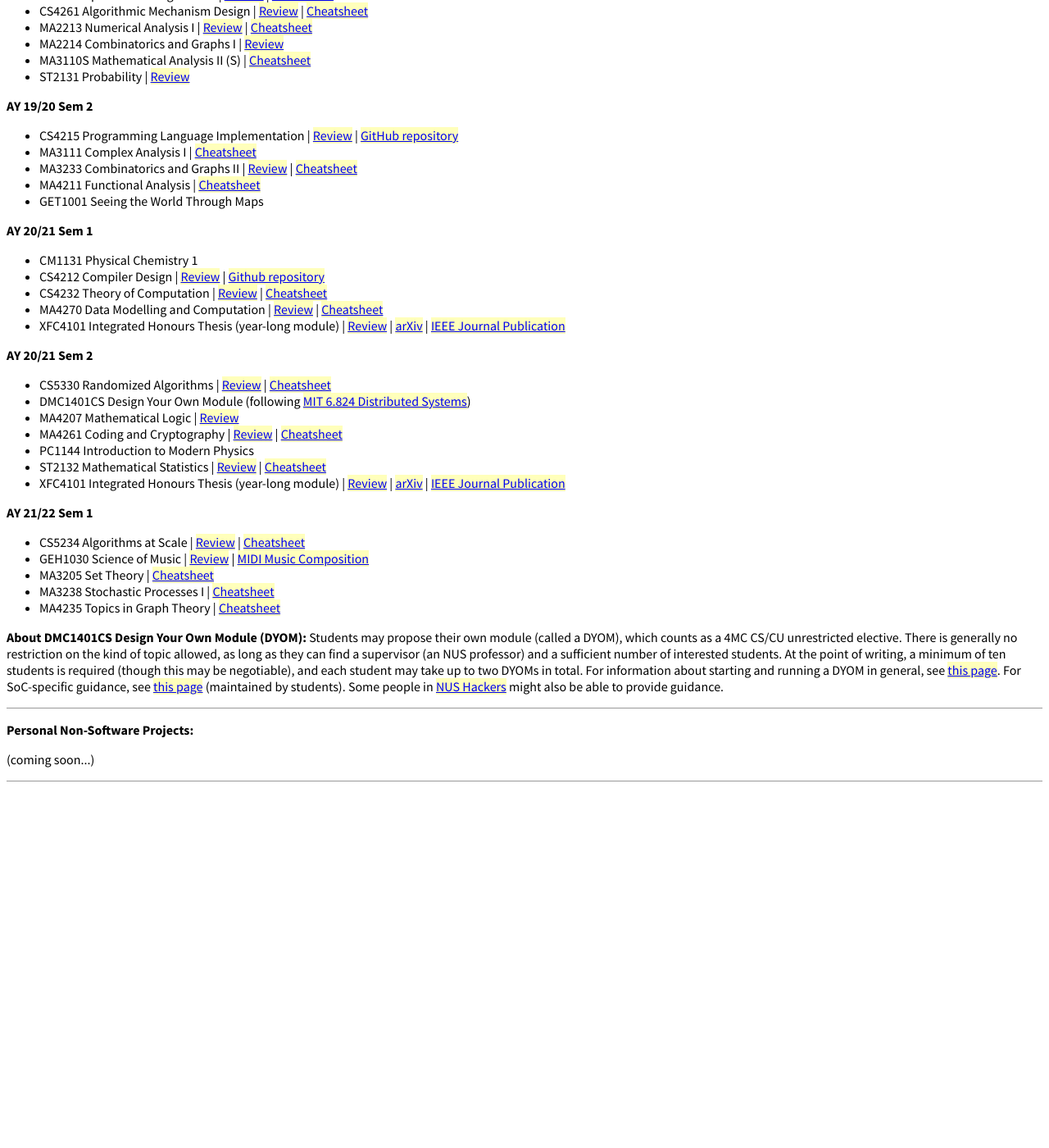
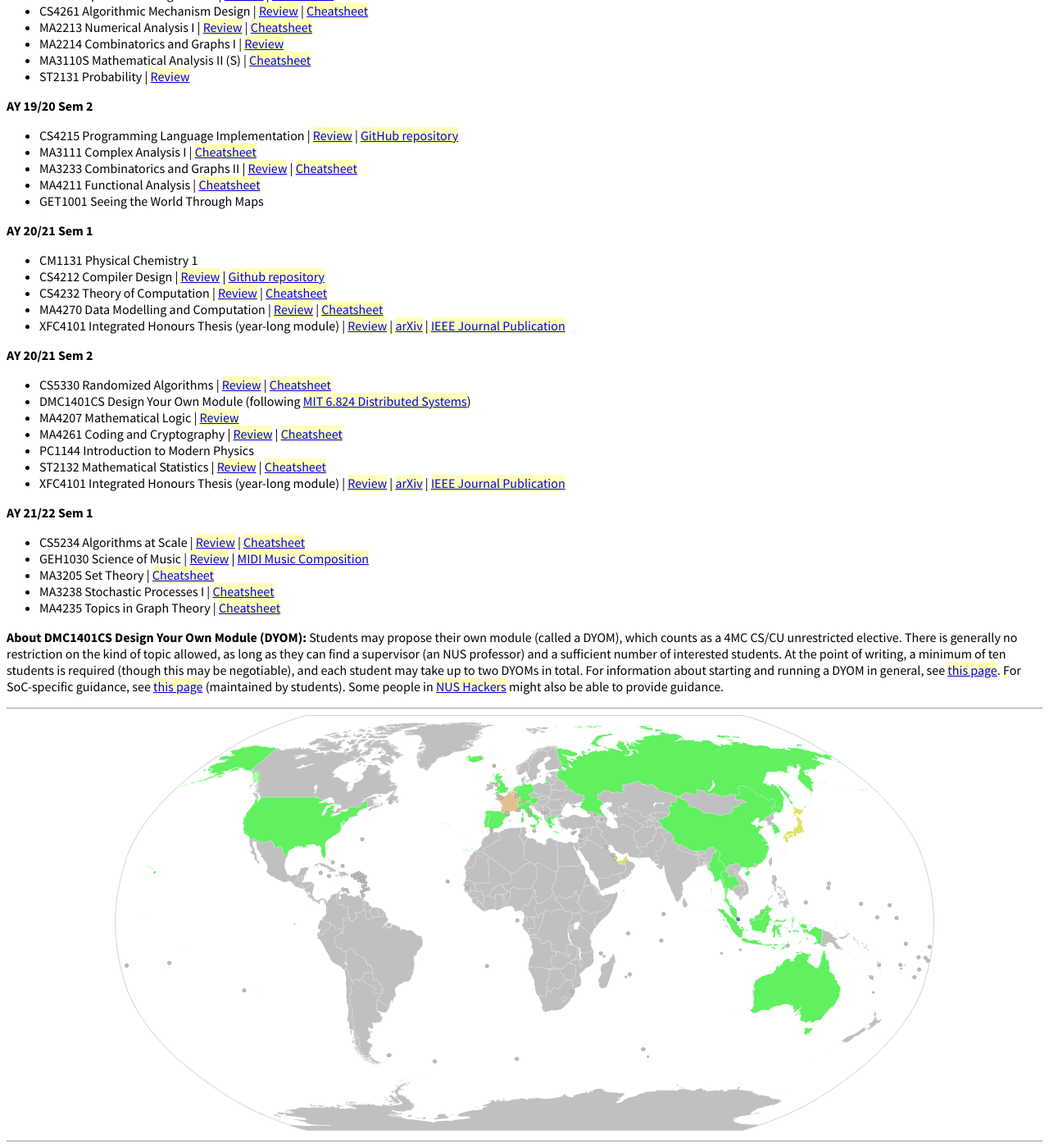
Before and after one commit to btzy/homepage, a Jekyll site: the page built from index.html, in a window 1280 px wide and 1400 px high, scrolled down 6387 px. Shown: the whole window at 82% size. Built offline with Jekyll 4.4.1, drawn with Linux system fonts in a browser that asks for light colours; comment, search, counter and statistics services are not loaded; before the commit the page ends 7348 px from its top, so only the background shows below that.

Commit message:
Add countries I have visited

```diff
--- a/index.html
+++ b/index.html
@@ -465,8 +465,5 @@ scripts:
 </div>
 <hr/>
 
-<div>
-<p><span class="keyname">Personal Non-Software Projects:</span></p>
-<p>(coming soon...)</p>
-</div>
+<div class="imgbox white-preservecolors"><img src="assets/img/countries-visited.svg" width="1000" /></div>
 <hr/>
--- a/style.css
+++ b/style.css
@@ -165,14 +165,19 @@ hr {
         color: #777;
     }
 }
-.blog .imgbox {
+
+/* Images */
+.imgbox {
     text-align: center;
 }
-.blog .imgbox>img {
+.imgbox>img {
     max-width: 100%;
 }
 @media (prefers-color-scheme: dark) {
-    .blog .imgbox.white>img {
+    .imgbox.white>img {
         filter: invert(0.867);
     }
+    .imgbox.white-preservecolors>img {
+        filter: invert(0.867) hue-rotate(180deg);
+    }
 }
```
Also changed, not shown: assets/img/countries-visited.svg (added).
